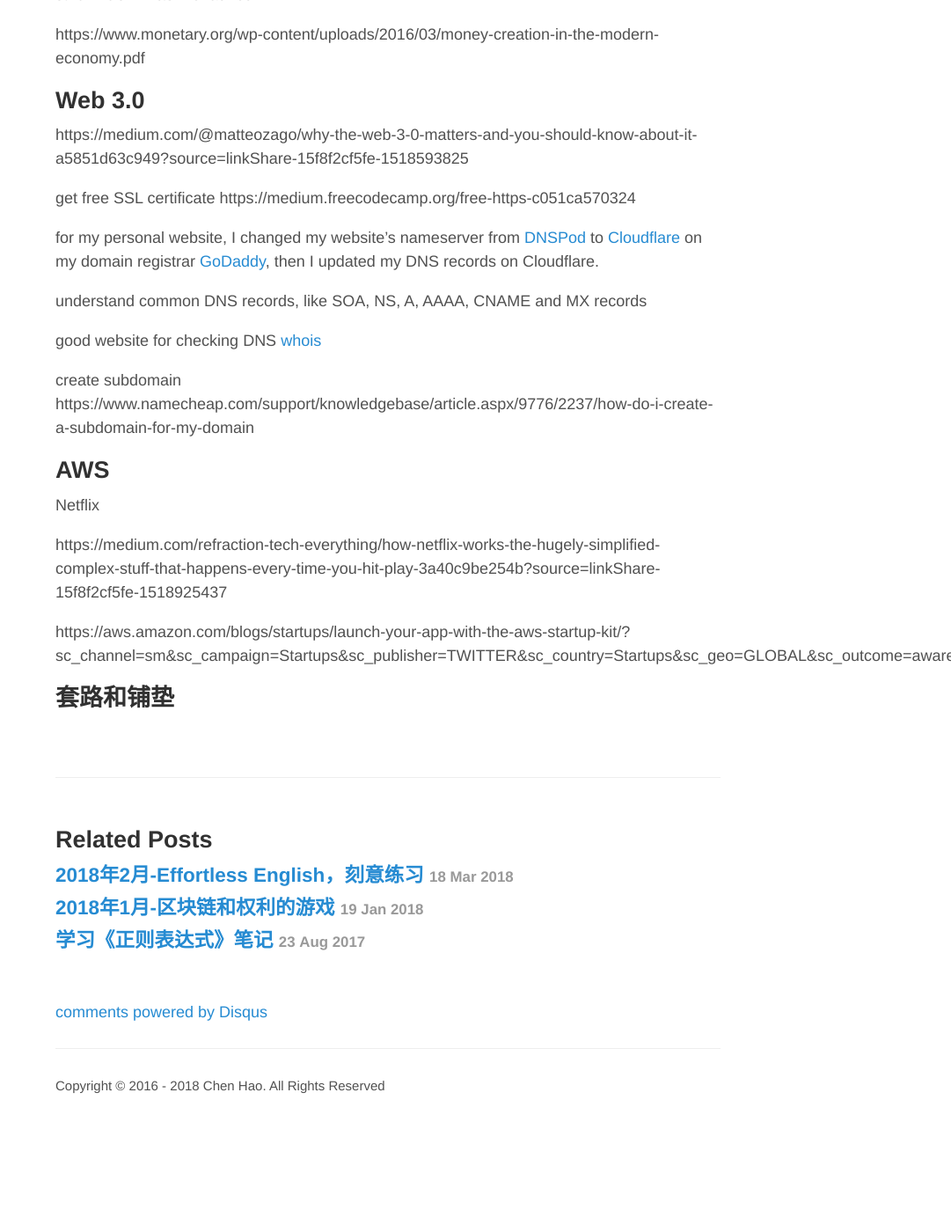
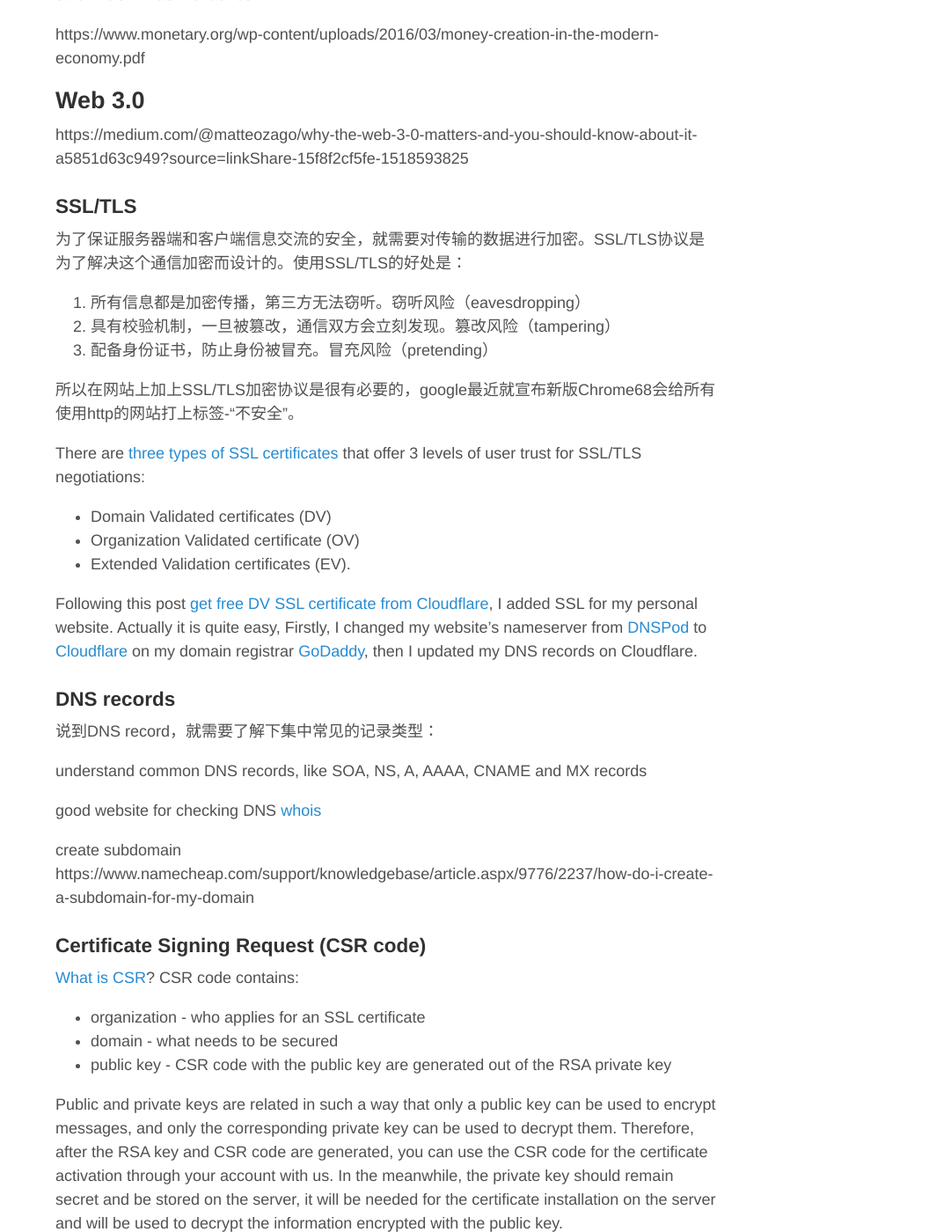
Before and after one commit to haoeric/haoeric.github.io, a Jekyll site: the page built from _posts/Trivia/2018-02-17-monthly-summary.md, in a window 1280 px wide and 1400 px high, scrolled down 567 px. Shown: the whole window at 88% size, without its empty margins (199-1280 px from the left). Built offline with Jekyll 4.4.1, drawn with Linux system fonts in a browser that asks for light colours; comment, search, counter and statistics services are not loaded; before the commit the page ends 1850 px from its top, so only the background shows below that; some of the changed text lies outside the part shown.

Commit message:
update Feb notes

```diff
--- a/_posts/Trivia/2018-02-17-monthly-summary.md
+++ b/_posts/Trivia/2018-02-17-monthly-summary.md
@@ -30,12 +30,27 @@ https://www.monetary.org/wp-content/uploads/2016/03/money-creation-in-the-modern
 
 https://medium.com/@matteozago/why-the-web-3-0-matters-and-you-should-know-about-it-a5851d63c949?source=linkShare-15f8f2cf5fe-1518593825
 
+### SSL/TLS
 
-get free SSL certificate
-https://medium.freecodecamp.org/free-https-c051ca570324
+为了保证服务器端和客户端信息交流的安全，就需要对传输的数据进行加密。SSL/TLS协议是为了解决这个通信加密而设计的。使用SSL/TLS的好处是：
 
+1. 所有信息都是加密传播，第三方无法窃听。窃听风险（eavesdropping）
+2. 具有校验机制，一旦被篡改，通信双方会立刻发现。篡改风险（tampering）
+3. 配备身份证书，防止身份被冒充。冒充风险（pretending）
 
-for my personal website, I changed my website's nameserver from [DNSPod](https://www.dnspod.cn) to [Cloudflare](https://www.cloudflare.com) on my domain registrar [GoDaddy](https://sg.godaddy.com), then I updated my DNS records on Cloudflare.
+所以在网站上加上SSL/TLS加密协议是很有必要的，google最近就宣布新版Chrome68会给所有使用http的网站打上标签-“不安全”。
+
+There are [three types of SSL certificates](https://www.symantec.com/connect/blogs/types-ssl-certificates-choose-right-one) that offer 3 levels of user trust for SSL/TLS negotiations:
+
+* Domain Validated certificates (DV)
+* Organization Validated certificate (OV)
+* Extended Validation certificates (EV).
+
+Following this post [get free DV SSL certificate from Cloudflare](https://medium.freecodecamp.org/free-https-c051ca570324), I added SSL for my personal website. Actually it is quite easy, Firstly, I changed my website's nameserver from [DNSPod](https://www.dnspod.cn) to [Cloudflare](https://www.cloudflare.com) on my domain registrar [GoDaddy](https://sg.godaddy.com), then I updated my DNS records on Cloudflare.
+
+### DNS records
+
+说到DNS record，就需要了解下集中常见的记录类型：
 
 understand common DNS records, like SOA, NS, A, AAAA, CNAME and MX records
 
@@ -45,6 +60,22 @@ good website for checking DNS [whois](https://who.is)
 create subdomain
 https://www.namecheap.com/support/knowledgebase/article.aspx/9776/2237/how-do-i-create-a-subdomain-for-my-domain
 
+
+### Certificate Signing Request (CSR code)
+
+[What is CSR](https://helpdesk.ssls.com/hc/en-us/articles/203226631-What-is-CSR-)? CSR code contains:
+
+* organization - who applies for an SSL certificate
+* domain - what needs to be secured
+* public key - CSR code with the public key are generated out of the RSA private key
+
+Public and private keys are related in such a way that only a public key can be used to encrypt messages, and only the corresponding private key can be used to decrypt them. Therefore, after the RSA key and CSR code are generated, you can use the CSR code for the certificate activation through your account with us. In the meanwhile, the private key should remain secret and be stored on the server, it will be needed for the certificate installation on the server and will be used to decrypt the information encrypted with the public key.
+
+[CSR generation instructions](https://helpdesk.ssls.com/hc/en-us/sections/201192032-CSR-generation-instructions)
+
+https://blog.cloudflare.com/announcing-keyless-ssl-all-the-benefits-of-cloudflare-without-having-to-turn-over-your-private-ssl-keys/
+
+https://blog.cloudflare.com/keyless-ssl-the-nitty-gritty-technical-details/
 
 
 ## AWS
```
Also changed, not shown: _posts/Trivia/2018-03-18-monthly-summary.md (+1 -1 lines).
